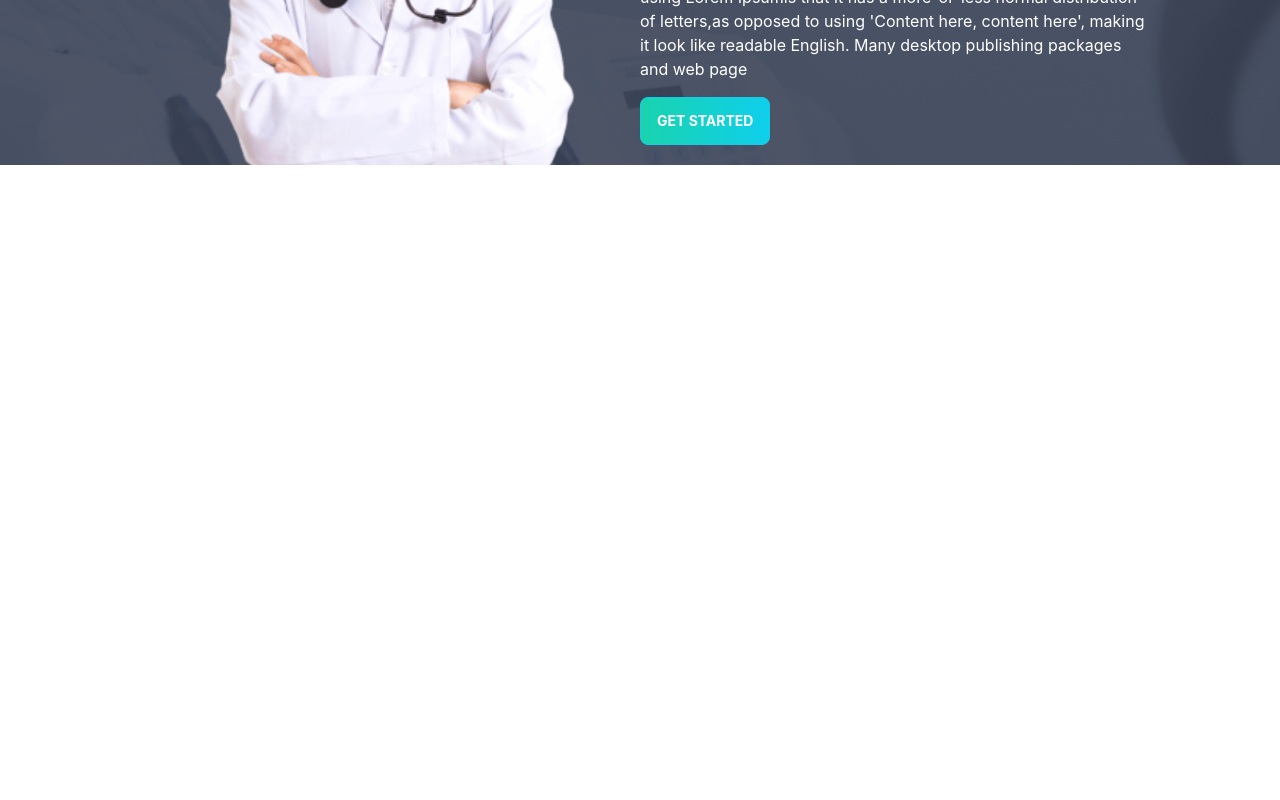
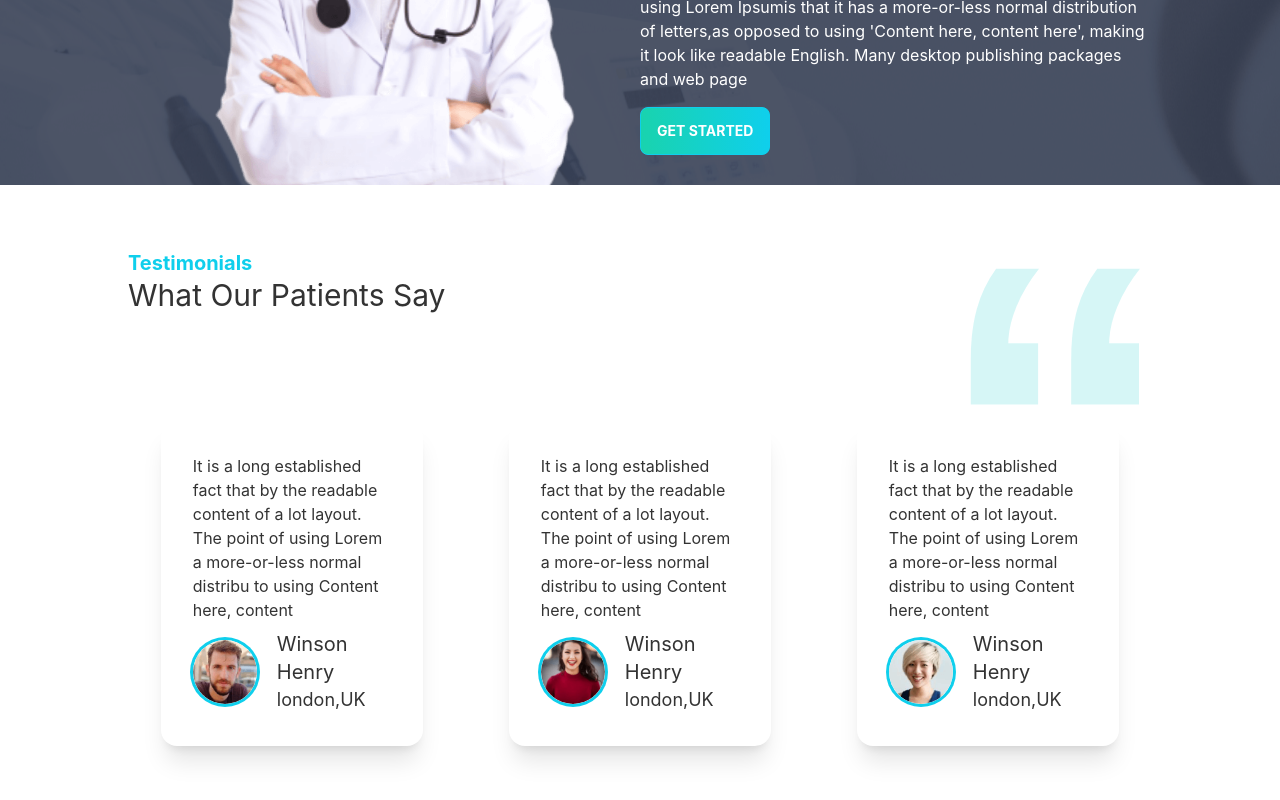
Before and after one commit to NafiulA/doctor-portal-client, a React (Create React App) app: page / in a window 1280 px wide. Shown: the part 2711-3511 px from the top of the page. Before the commit the page ends 2876 px from the top, so only its background shows below. Built offline with nearby package versions, Linux system fonts and the light colour scheme.

Commit message:
reviews complete

```diff
--- a/src/Pages/Home/Home/Home.js
+++ b/src/Pages/Home/Home/Home.js
@@ -4,6 +4,7 @@ import Hero from '../Hero/Hero';
 import Info from '../Info/Info';
 import Services from '../Services/Services';
 import HomeAppointment from '../HomeAppointment/HomeAppointment';
+import Testimonials from '../Testimonials/Testimonials';
 
 const Home = () => {
     return (
@@ -13,6 +14,7 @@ const Home = () => {
             <Services></Services>
             <ServiceBanner></ServiceBanner>
             <HomeAppointment></HomeAppointment>
+            <Testimonials></Testimonials>
         </div>
     );
 };
--- a/src/Pages/Home/HomeAppointment/HomeAppointment.js
+++ b/src/Pages/Home/HomeAppointment/HomeAppointment.js
@@ -4,16 +4,16 @@ import appointment from "../../../assets/images/appointment.png";
 
 const HomeAppointment = () => {
     return (
-        <section style={{ backgroundImage: `url(${appointment})` }} className='mt-12'>
+        <section style={{ backgroundImage: `url(${appointment})` }} className='mt-12 pt-5'>
             <div className='w-11/12 md:w-4/5 mx-auto flex justify-center items-center'>
-                <div className='w-1/2 mx-auto mt-[-150px] flex-1'>
+                <div className='hidden lg:block w-1/2 mx-auto mt-[-150px] flex-1'>
                     <img src={doctor} alt="" />
                 </div>
                 <div className='flex-1'>
                     <h3 className='text-xl text-primary font-bold'>Apointment</h3>
                     <h2 className='text-white text-3xl py-3'>Make an appointment Today</h2>
                     <p className='text-white pb-4'>It is a long established fact that a reader will be distracted by the readable content of a page when looking at its layout. The point of using Lorem Ipsumis that it has a more-or-less normal distribution of letters,as opposed to using 'Content here, content here', making it look like readable English. Many desktop publishing packages and web page</p>
-                    <button className="btn btn-primary uppercase text-white font-bold bg-gradient-to-r from-secondary to-primary">Get Started</button>
+                    <button className="btn btn-primary uppercase text-white font-bold bg-gradient-to-r from-secondary to-primary mb-5">Get Started</button>
                 </div>
             </div>
         </section>
--- /dev/null
+++ b/src/Pages/Home/ReviewsCard/ReviewCard.js
@@ -0,0 +1,25 @@
+import React from 'react';
+
+const ReviewCard = ({ review }) => {
+
+    return (
+        <div className="card w-4/5 bg-base-100 shadow-xl">
+            <div className="card-body">
+                <p>{review.review}</p>
+                <div className="flex items-center">
+                    <div class="avatar">
+                        <div class="w-16 rounded-full ring ring-primary ring-offset-base-100 mr-5">
+                            <img src={review.img} alt="" />
+                        </div>
+                    </div>
+                    <div>
+                        <h3 className='text-xl'>{review.name}</h3>
+                        <p className='text-lg'>{review.location}</p>
+                    </div>
+                </div>
+            </div>
+        </div>
+    );
+};
+
+export default ReviewCard;
--- a/src/Pages/Home/ServiceBanner/ServiceBanner.js
+++ b/src/Pages/Home/ServiceBanner/ServiceBanner.js
@@ -3,12 +3,12 @@ import treatment from "../../../assets/images/treatment.png"
 
 const ServiceBanner = () => {
     return (
-        <div class="hero min-h-screen">
-            <div class="hero-content flex-col lg:flex-row">
-                <img src={treatment} class="max-w-sm rounded-lg shadow-2xl" alt='' />
+        <div className="hero min-h-screen">
+            <div className="hero-content flex-col lg:flex-row">
+                <img src={treatment} className="w-full max-w-sm rounded-lg shadow-2xl" alt='' />
                 <div className='pl-2 lg:pl-10'>
-                    <h1 class="text-5xl font-bold">Exceptional Dental Care, on Your Terms</h1>
-                    <p class="py-6">It is a long established fact that a reader will be distracted by the readable content of a page when looking at its layout. The point of using Lorem Ipsumis that it has a more-or-less normal distribution of letters,as opposed to using 'Content here, content here', making it look like readable English. Many desktop publishing packages and web page</p>
+                    <h1 className="text-5xl font-bold">Exceptional Dental Care, on Your Terms</h1>
+                    <p className="py-6">It is a long established fact that a reader will be distracted by the readable content of a page when looking at its layout. The point of using Lorem Ipsumis that it has a more-or-less normal distribution of letters,as opposed to using 'Content here, content here', making it look like readable English. Many desktop publishing packages and web page</p>
                     <button className="btn btn-primary uppercase text-white font-bold bg-gradient-to-r from-secondary to-primary">Get Started</button>
                 </div>
             </div>
--- a/src/Pages/Home/ServiceCard/ServiceCard.js
+++ b/src/Pages/Home/ServiceCard/ServiceCard.js
@@ -4,7 +4,7 @@ const ServiceCard = ({ service }) => {
     const { name, description, img } = service;
 
     return (
-        <div className="card w-96 mx-auto bg-base-100 shadow-xl">
+        <div className="card w-11/12 mx-auto bg-base-100 shadow-xl">
             <figure className="px-10 pt-10">
                 <img src={img} alt="Service" className="rounded-xl" />
             </figure>
--- a/src/Pages/Home/Services/Services.js
+++ b/src/Pages/Home/Services/Services.js
@@ -35,7 +35,7 @@ const Services = () => {
                 <h3 className='text-primary text-xl font-bold uppercase'>Our Services</h3>
                 <h2 className='text-4xl'>Service We Provide</h2>
             </div>
-            <div className='w-4/5 mx-auto py-4 grid grid-cols-1 md:grid-cols-2 lg:grid-cols-3 gap-5'>
+            <div className='w-full md:w-4/5 mx-auto py-4 grid grid-cols-1 md:grid-cols-2 lg:grid-cols-3 gap-5'>
                 {
                     services.map(service => <ServiceCard key={service._id} service={service}></ServiceCard>)
                 }
--- /dev/null
+++ b/src/Pages/Home/Testimonials/Testimonials.js
@@ -0,0 +1,55 @@
+import React from 'react';
+import quote from '../../../assets/icons/quote.svg';
+import people1 from '../../../assets/images/people1.png';
+import people2 from '../../../assets/images/people2.png';
+import people3 from '../../../assets/images/people3.png';
+import ReviewCard from '../ReviewsCard/ReviewCard';
+
+const Testimonials = () => {
+
+    const reviews = [
+        {
+            _id: 1,
+            name: "Winson Henry",
+            review: "It is a long established fact that by the readable content of a lot layout. The point of using Lorem a more-or-less normal distribu to using Content here, content",
+            location: "london,UK",
+            img: people1
+        },
+        {
+            _id: 2,
+            name: "Winson Henry",
+            review: "It is a long established fact that by the readable content of a lot layout. The point of using Lorem a more-or-less normal distribu to using Content here, content",
+            location: "london,UK",
+            img: people2
+        },
+        {
+            _id: 3,
+            name: "Winson Henry",
+            review: "It is a long established fact that by the readable content of a lot layout. The point of using Lorem a more-or-less normal distribu to using Content here, content",
+            location: "london,UK",
+            img: people3
+        }
+    ]
+
+    return (
+        <section className='my-16'>
+            <div className='w-4/5 mx-auto flex justify-between'>
+                <div>
+                    <h3 className='text-xl text-primary font-bold'>Testimonials</h3>
+                    <h2 className='text-3xl'>What Our Patients Say</h2>
+                </div>
+                <div>
+                    <img className='w-24 lg:w-48' src={quote} alt="" />
+                </div>
+            </div>
+            <div className='w-full md:w-4/5 mx-auto py-4 grid grid-cols-1 md:grid-cols-2 lg:grid-cols-3 gap-5 place-items-center'>
+                {
+                    reviews.map(review => <ReviewCard key={review._id} review={review}></ReviewCard>)
+                }
+            </div>
+        </section>
+
+    );
+};
+
+export default Testimonials;
```
